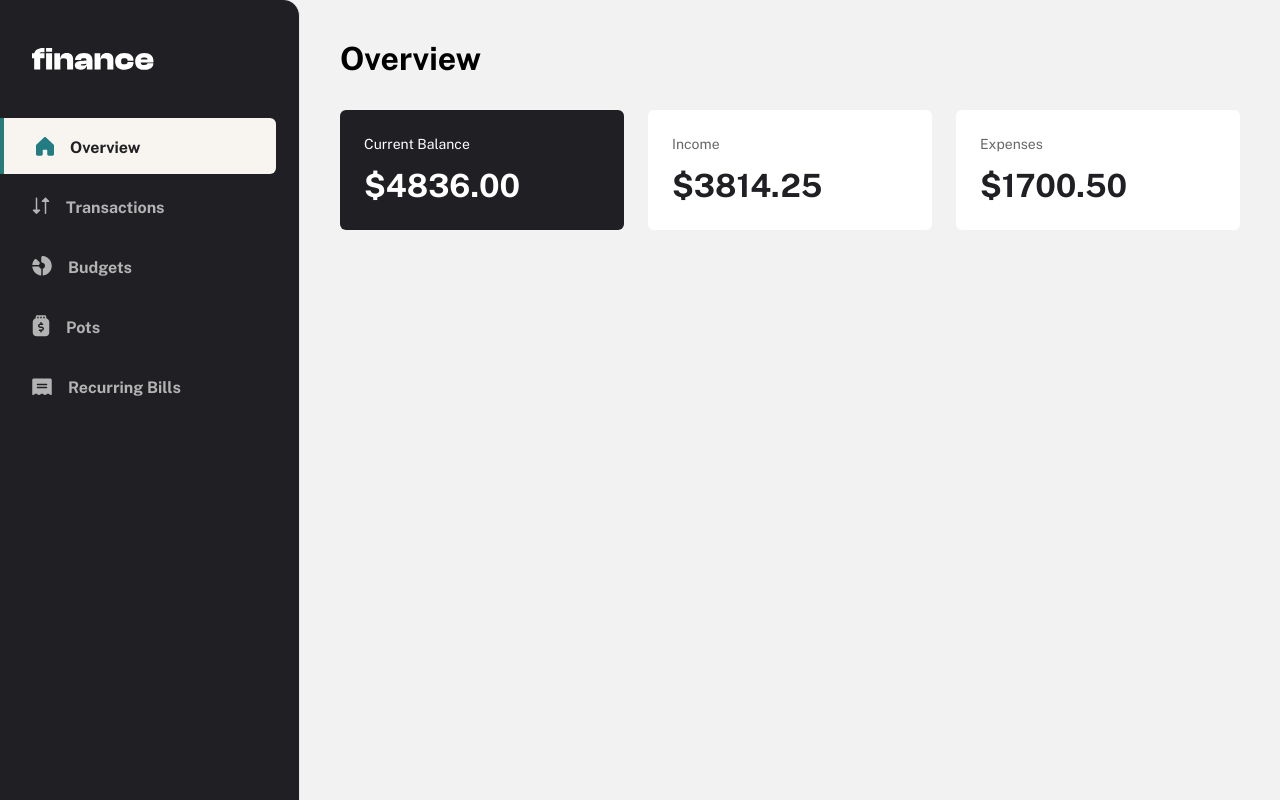
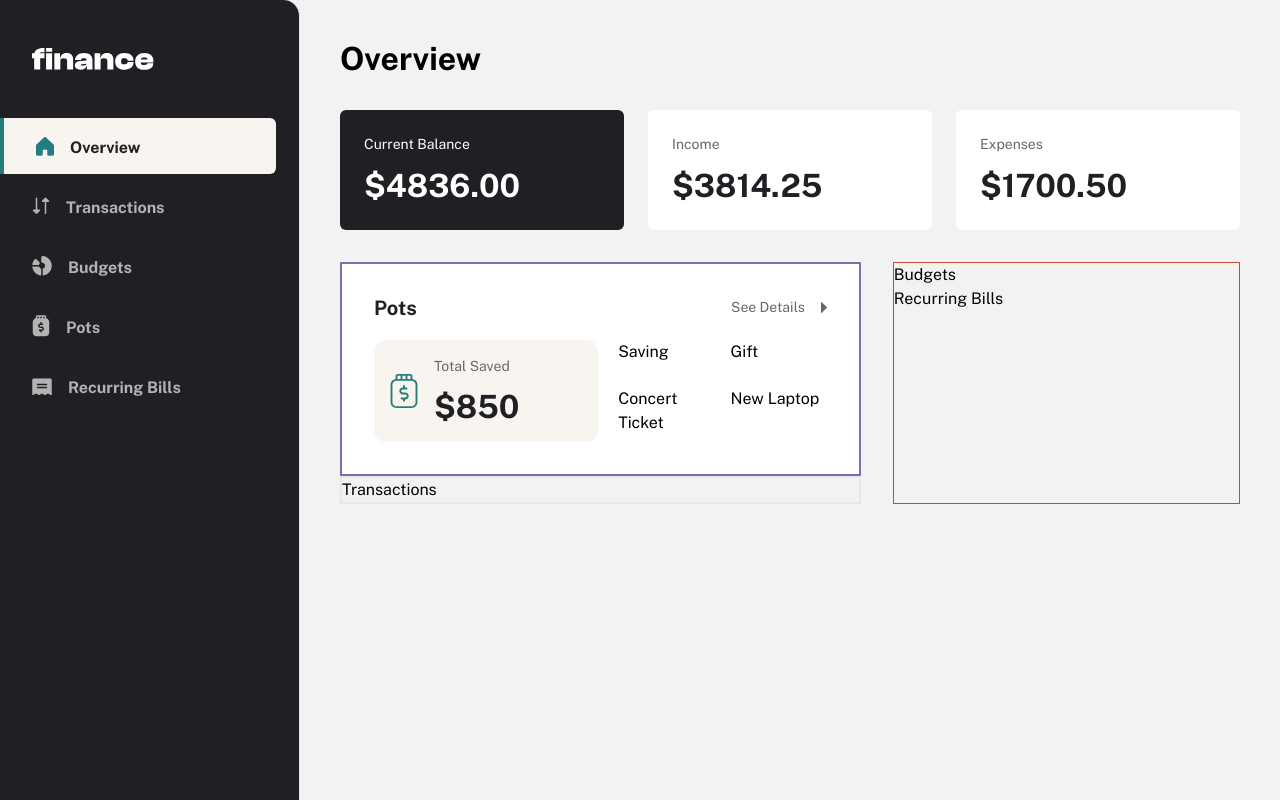
Before and after one commit to joefreeman8/personal-finance-app, a React (Vite) app: page /overview in a window 1280 px wide. Built offline with nearby package versions, Linux system fonts and the light colour scheme.

Commit message:
Working on pots seciont of the overview page, WIP

```diff
--- a/src/components/Overview.tsx
+++ b/src/components/Overview.tsx
@@ -1,4 +1,8 @@
 import { balance } from '../data.json'
+
+import rightArrow from '../assets/images/icon-caret-right.svg'
+import potIcon from '../assets/images/icon-pot.svg'
+
 export default function Overview() {
 
   const currentBalance = balance.current.toFixed(2)
@@ -33,6 +37,48 @@ export default function Overview() {
           <p className="text-preset-1 text-grey900 mt-150">${totalExpenses}</p>
         </div>
       </div>
-    </section>
+
+      <div className='flex flex-row'>
+        <div className='flex flex-col xl:w-3/5  xl:mr-400'>
+          <div className='xl:p-400 border-2 border-purple bg-white'>
+            <div className='flex xl:justify-between xl:mb-250'>
+              <h2 className='text-preset-2 text-grey900'>Pots</h2>
+              <button className='flex items-center text-grey500 text-preset-4'>
+                <p className='mr-4'>See Details</p>
+                <img src={rightArrow} alt='icon-pointing-right' />
+              </button>
+            </div>
+            <div className='flex'>
+              <div className='flex flex-row bg-beige100 xl:w-[247px] xl:p-200 rounded-xl'>
+                <img src={potIcon} alt='pot icon' />
+                <div className='flex flex-col xl:ml-200'>
+                  <p className='text-grey500 text-preset-4 xl:mb-[11px]'>Total Saved</p>
+                  <p className='text-grey900 text-preset-1'>$850</p>
+                </div>
+              </div>
+              <div className='ml-250 grid grid-cols-2 gap-200'>
+                <div>
+                  <div className='xl:w-1 xl:bg-green rounded'></div>
+                  <p>Saving</p>
+                </div>
+                <div>Gift</div>
+                <div>Concert Ticket</div>
+                <div>New Laptop</div>
+              </div>
+            </div>
+          </div>
+
+          <div className='border-2 border-pink '>Transactions</div>
+        </div>
+        <div className='flex flex-col xl:w-2/5 border border-red'>
+          <div>
+            <h2>Budgets</h2>
+          </div>
+          <div>
+            <h2>Recurring Bills</h2>
+          </div>
+        </div>
+      </div>
+    </section >
   )
 }
```
